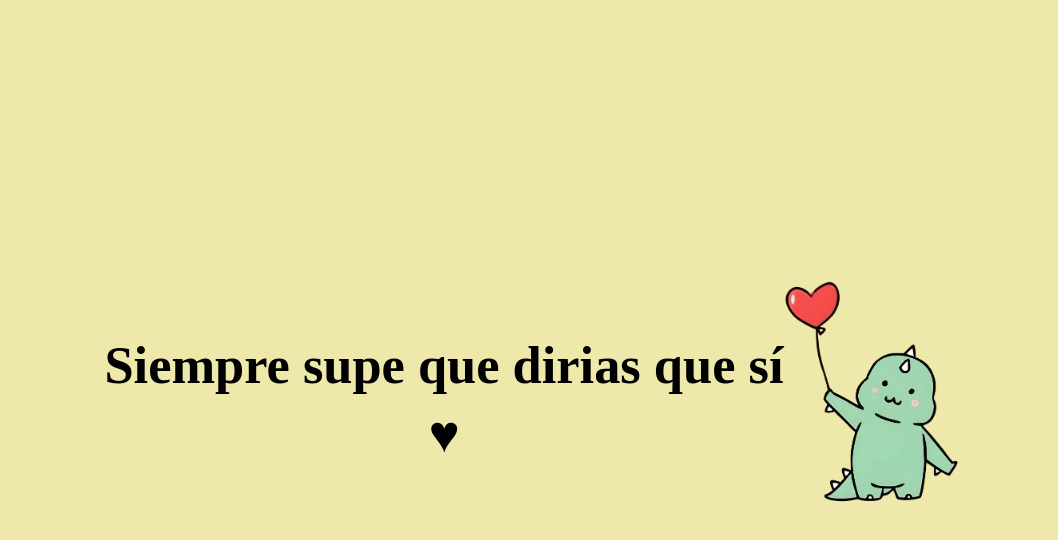
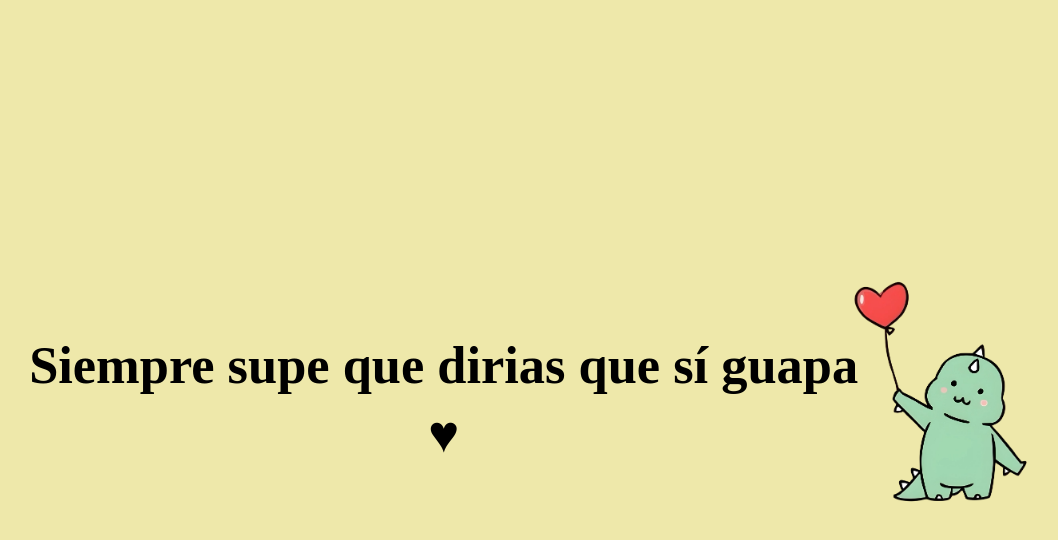
Before and after one commit to Kyller1945/SAN-VALENTIN-2, a plain HTML site: page index.html in a window 1280 px wide. Both pictures are taken after a click on the button "Si". Shown: the whole page, without its empty margins (71-1129 px from the left). Drawn offline with Linux system fonts and the light colour scheme.

Commit message:
Update index.html

```diff
--- a/index.html
+++ b/index.html
@@ -11,7 +11,7 @@
 <body>
   <main>
     <div id="message">
-      <h1>Siempre supe que dirias que sí <br>♥</h1>
+      <h1>Siempre supe que dirias que sí guapa <br>♥</h1>
       <img src="./dino_love_2.webp" width="250" alt="Dino Love">
     </div>
     <img src="./dino_love.webp" width="250" alt="Dino Love">
```
